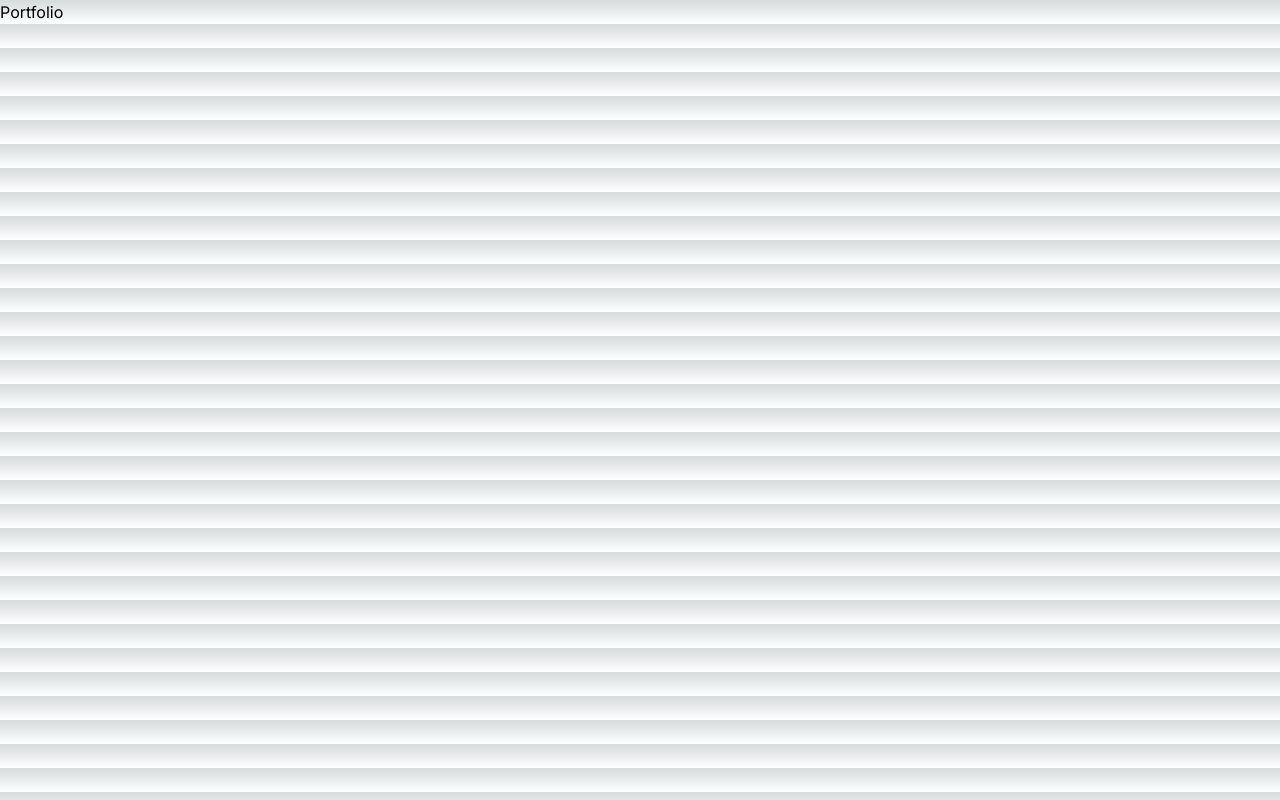
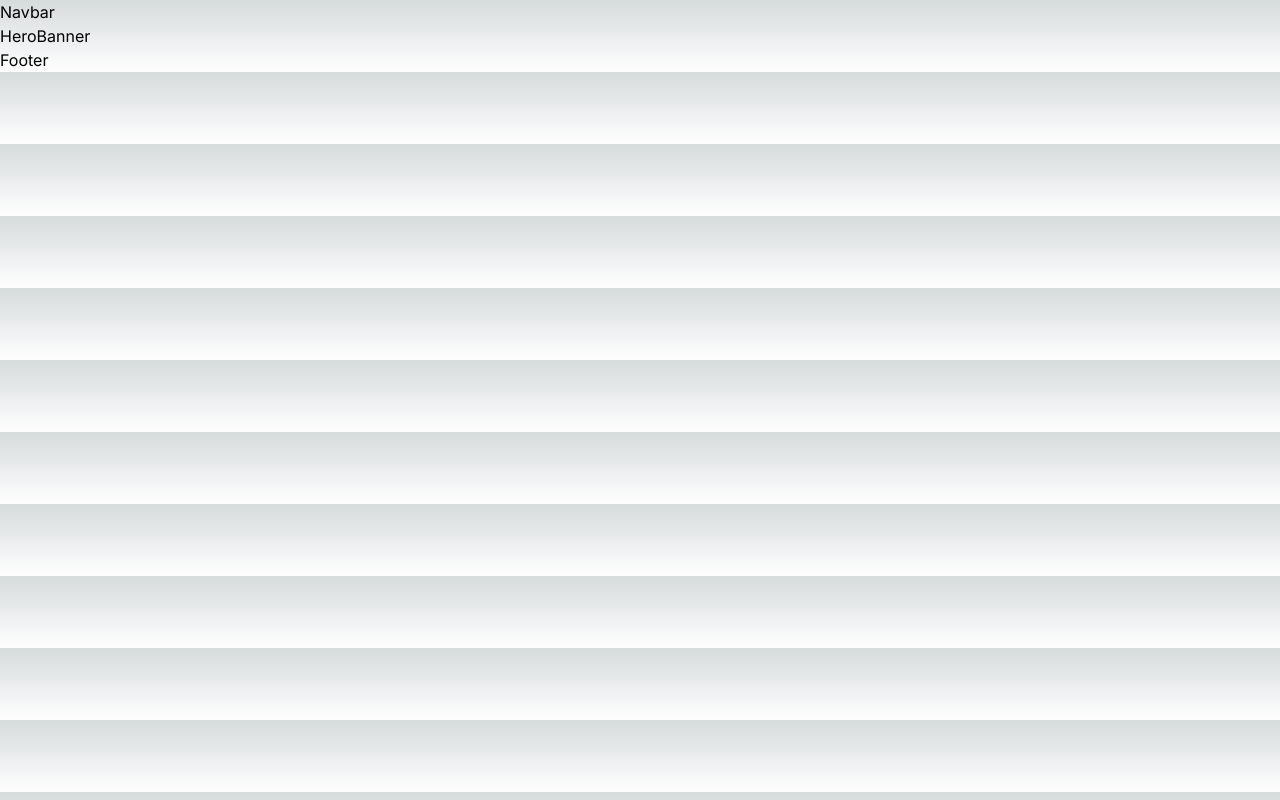
Before and after one commit to madandot/portfolio, a Next.js app: page / in a window 1280 px wide. Built offline with nearby package versions, Linux system fonts and the light colour scheme.

Commit message:
initial commit

```diff
--- a/src/app/layout.js
+++ b/src/app/layout.js
@@ -1,5 +1,7 @@
 import { Inter } from "next/font/google";
 import "./globals.css";
+import Navbar from "@/components/Navbar";
+import Footer from "@/components/Footer";
 
 const inter = Inter({ subsets: ["latin"] });
 
@@ -14,7 +16,11 @@ export const metadata = {
 export default function RootLayout({ children }) {
    return (
       <html lang='en'>
-         <body className={inter.className}>{children}</body>
+         <body className={inter.className}>
+            <Navbar />
+            {children}
+            <Footer />
+         </body>
       </html>
    );
 }
--- a/src/app/page.js
+++ b/src/app/page.js
@@ -1,7 +1,9 @@
+import HeroBanner from "@/components/HeroBanner";
+
 export default function Home() {
    return (
       <div>
-         <p>Portfolio</p>
+         <HeroBanner />
       </div>
    );
 }
--- /dev/null
+++ b/src/components/Footer.jsx
@@ -0,0 +1,7 @@
+import React from "react";
+
+const Footer = () => {
+   return <div>Footer</div>;
+};
+
+export default Footer;
--- /dev/null
+++ b/src/components/HeroBanner.jsx
@@ -0,0 +1,7 @@
+import React from "react";
+
+const HeroBanner = () => {
+   return <div>HeroBanner</div>;
+};
+
+export default HeroBanner;
--- /dev/null
+++ b/src/components/Navbar.jsx
@@ -0,0 +1,7 @@
+import React from "react";
+
+const Navbar = () => {
+   return <div>Navbar</div>;
+};
+
+export default Navbar;
```
Also changed, not shown: package.json (+6 -4 lines), 1 other file (tests, documents, lock files or other folders).
